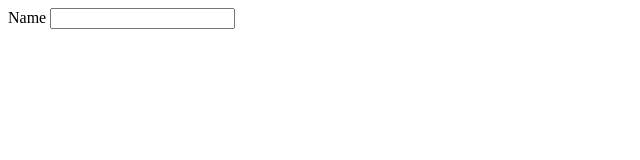
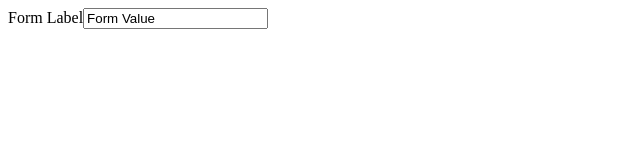
Before and after one commit to iamsomraj/vue-ts-playground, a Vue app: page / in a window 1280 px wide. Shown: the top 160 px of the page, without its empty margins (0-640 px from the left). Built offline with nearby package versions, Linux system fonts and the light colour scheme.

Commit message:
👌 IMPROVE: added prop to Form Input

```diff
--- a/src/components/Form/Input.vue
+++ b/src/components/Form/Input.vue
@@ -1,11 +1,14 @@
 <template>
-  <input type="text" />
+  <input type="text" :value="value" />
 </template>
 
 <script setup lang="ts">
 defineOptions({
   name: 'FormInput'
 })
+defineProps({
+  value: String
+})
 </script>
 
 <style scoped></style>
--- a/src/views/HomeView.vue
+++ b/src/views/HomeView.vue
@@ -1,9 +1,7 @@
 <template>
   <Form.FormRoot>
-    <Form.Label>
-      Name
-    </Form.Label>
-    <Form.Input />
+    <Form.Label>Form Label</Form.Label>
+    <Form.Input value="Form Value" />
   </Form.FormRoot>
 </template>
 
```
